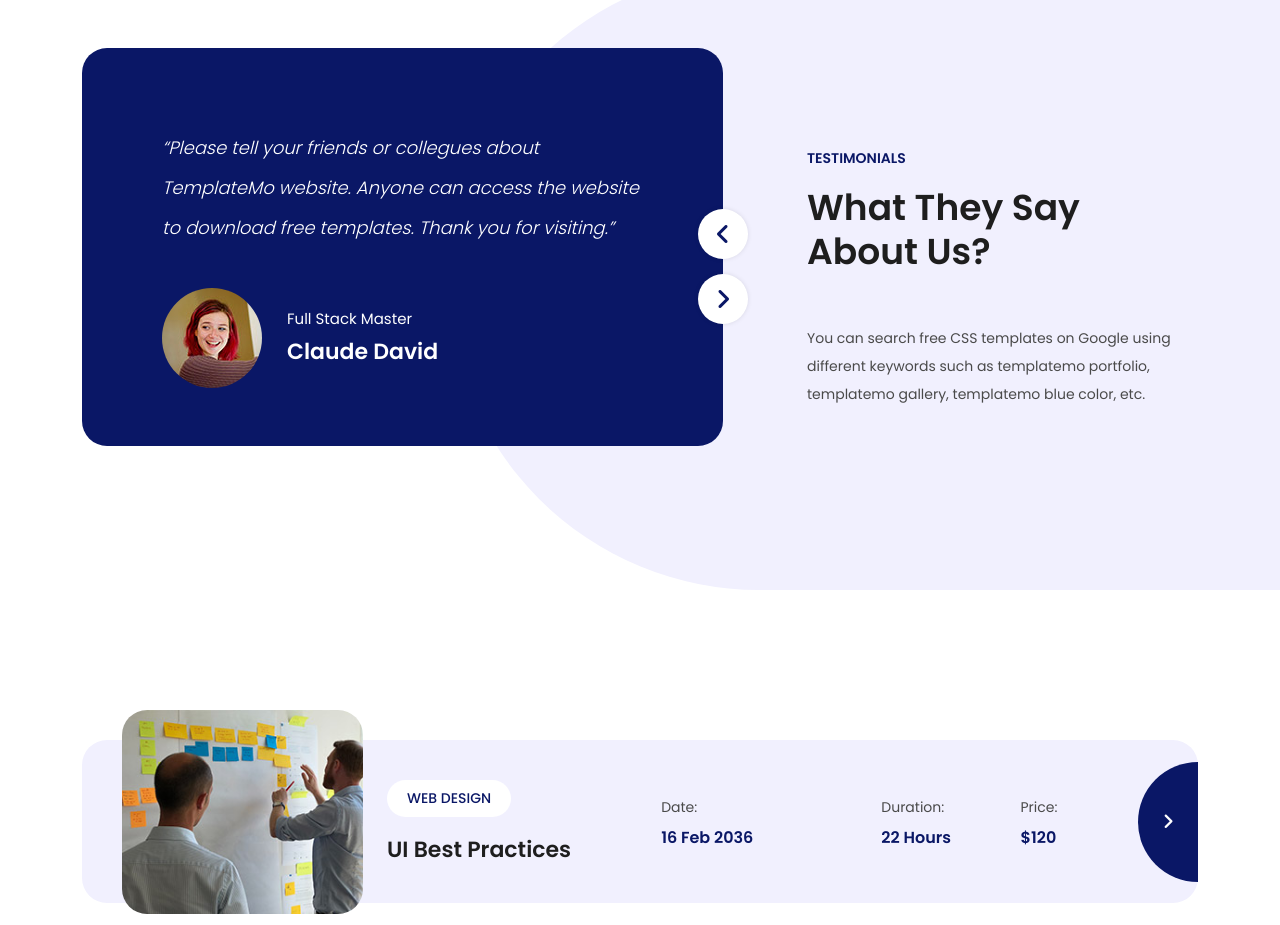
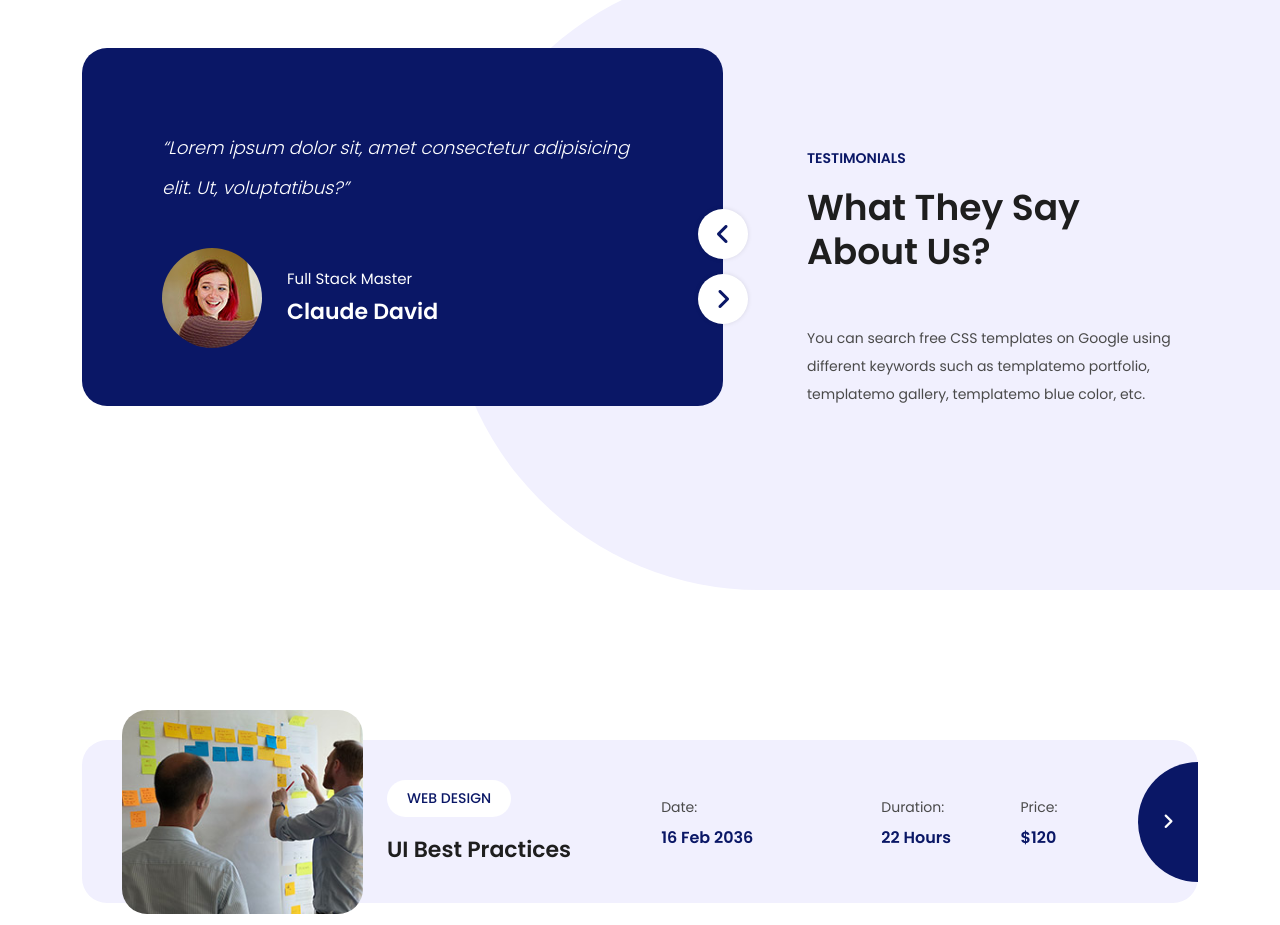
Before and after one commit to TousifTamboli/scade_website, a plain HTML site: page index.html in a window 1280 px wide. Shown: the part 3480-4405 px from the top of the page. Drawn offline with nearby package versions, Linux system fonts and the light colour scheme.

Commit message:
test changes

```diff
--- a/index.html
+++ b/index.html
@@ -460,9 +460,7 @@ https://templatemo.com/tm-586-scholar
             <div class="owl-carousel owl-testimonials">
               <div class="item">
                 <p>
-                  “Please tell your friends or collegues about TemplateMo
-                  website. Anyone can access the website to download free
-                  templates. Thank you for visiting.”
+                  “Lorem ipsum dolor sit, amet consectetur adipisicing elit. Ut, voluptatibus?”
                 </p>
                 <div class="author">
                   <img src="assets/images/testimonial-author.jpg" alt="" />
```
